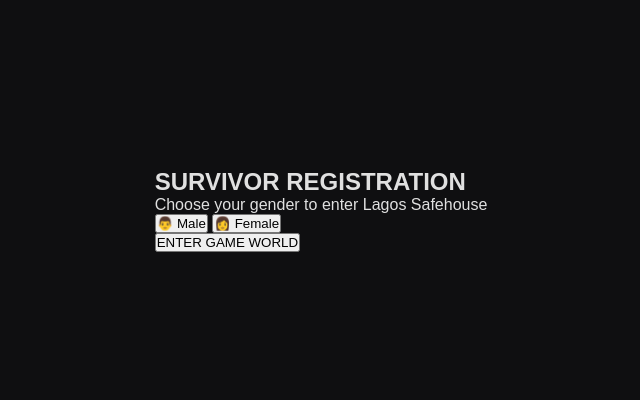
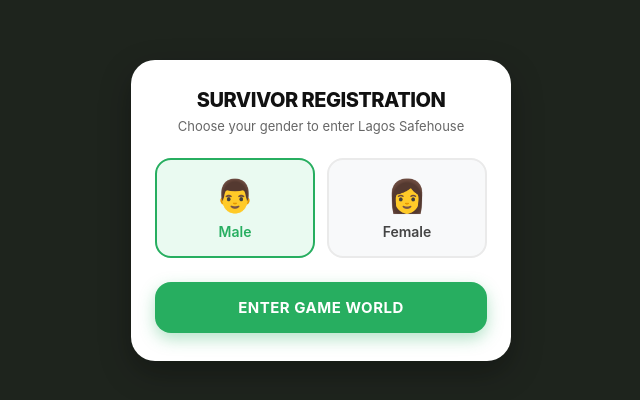
Before and after one commit to danielzuko111-cell/lagos-zombie-survival, a website: page public/index.html in a window 1280 px wide. Shown: the part 190-590 px from the top of the page, without its empty margins (319-959 px from the left). Drawn offline with nearby package versions, Linux system fonts and the light colour scheme.

Commit message:
Refactor CSS for layout and component styles
Updated styles for body, overlay, and modal components.

```diff
--- a/public/style.css
+++ b/public/style.css
@@ -2,35 +2,126 @@
     box-sizing: border-box;
     margin: 0;
     padding: 0;
+    font-family: -apple-system, BlinkMacSystemFont, "Segoe UI", Roboto, Helvetica, Arial, sans-serif;
+    user-select: none;
+    -webkit-user-select: none;
 }
 
-body {
-    background-color: #0f0f11;
-    color: #e0e0e0;
-    font-family: Arial, sans-serif;
+body, html {
+    width: 100%;
+    height: 100%;
+    overflow: hidden;
+    background-color: #7b9e61; /* Outdoor ground tint background */
+}
+
+/* 3D Canvas Container */
+#game-viewport {
+    width: 100vw;
+    height: 100vh;
+    position: absolute;
+    top: 0;
+    left: 0;
+    z-index: 1;
+}
+
+/* Overlay Screen Baseline */
+.overlay-screen {
+    position: fixed;
+    top: 0;
+    left: 0;
+    width: 100vw;
+    height: 100vh;
+    background: rgba(15, 15, 18, 0.85);
+    backdrop-filter: blur(8px);
+    display: flex;
+    align-items: center;
+    justify-content: center;
+    z-index: 100;
+    padding: 20px;
+}
+
+/* Rounded Modal Card */
+.card-modal {
+    background: #ffffff;
+    color: #1a1a1a;
+    width: 100%;
+    max-width: 380px;
+    padding: 28px 24px;
+    border-radius: 24px;
+    box-shadow: 0 12px 32px rgba(0, 0, 0, 0.3);
+    text-align: center;
+}
+
+.card-modal h2 {
+    font-size: 20px;
+    font-weight: 800;
+    letter-spacing: -0.5px;
+    color: #111;
+    margin-bottom: 6px;
+}
+
+.card-modal p {
+    font-size: 13px;
+    color: #666;
+    margin-bottom: 24px;
+}
+
+/* Gender Picker */
+.gender-selection {
+    display: flex;
+    gap: 12px;
+    margin-bottom: 24px;
+}
+
+.gender-btn {
+    flex: 1;
+    padding: 16px 12px;
+    border-radius: 16px;
+    border: 2px solid #eaeaea;
+    background: #f8f9fa;
     display: flex;
     flex-direction: column;
     align-items: center;
-    justify-content: center;
-    min-height: 100vh;
+    gap: 8px;
+    cursor: pointer;
+    transition: all 0.2s ease;
 }
 
-h1 {
-    color: #e74c3c;
-    margin-bottom: 20px;
-    text-transform: uppercase;
-    letter-spacing: 2px;
+.gender-btn .gender-icon {
+    font-size: 32px;
 }
 
-#game-container {
-    width: 95vw;
-    max-width: 800px;
-    height: 70vh;
-    border: 2px solid #e74c3c;
-    border-radius: 8px;
-    display: flex;
-    align-items: center;
-    justify-content: center;
-    background-color: #1a1a1e;
-    box-shadow: 0 0 20px rgba(231, 76, 60, 0.2);
+.gender-btn span {
+    font-size: 14px;
+    font-weight: 600;
+    color: #444;
 }
+
+.gender-btn.active {
+    border-color: #27ae60;
+    background: #eafaf1;
+}
+
+.gender-btn.active span {
+    color: #27ae60;
+}
+
+/* Primary Action Button */
+.primary-btn {
+    width: 100%;
+    padding: 16px;
+    border: none;
+    border-radius: 16px;
+    background: #27ae60;
+    color: #ffffff;
+    font-size: 15px;
+    font-weight: 700;
+    letter-spacing: 0.5px;
+    cursor: pointer;
+    box-shadow: 0 6px 16px rgba(39, 174, 96, 0.35);
+    transition: transform 0.1s ease;
+}
+
+.primary-btn:active {
+    transform: scale(0.98);
+}
```
